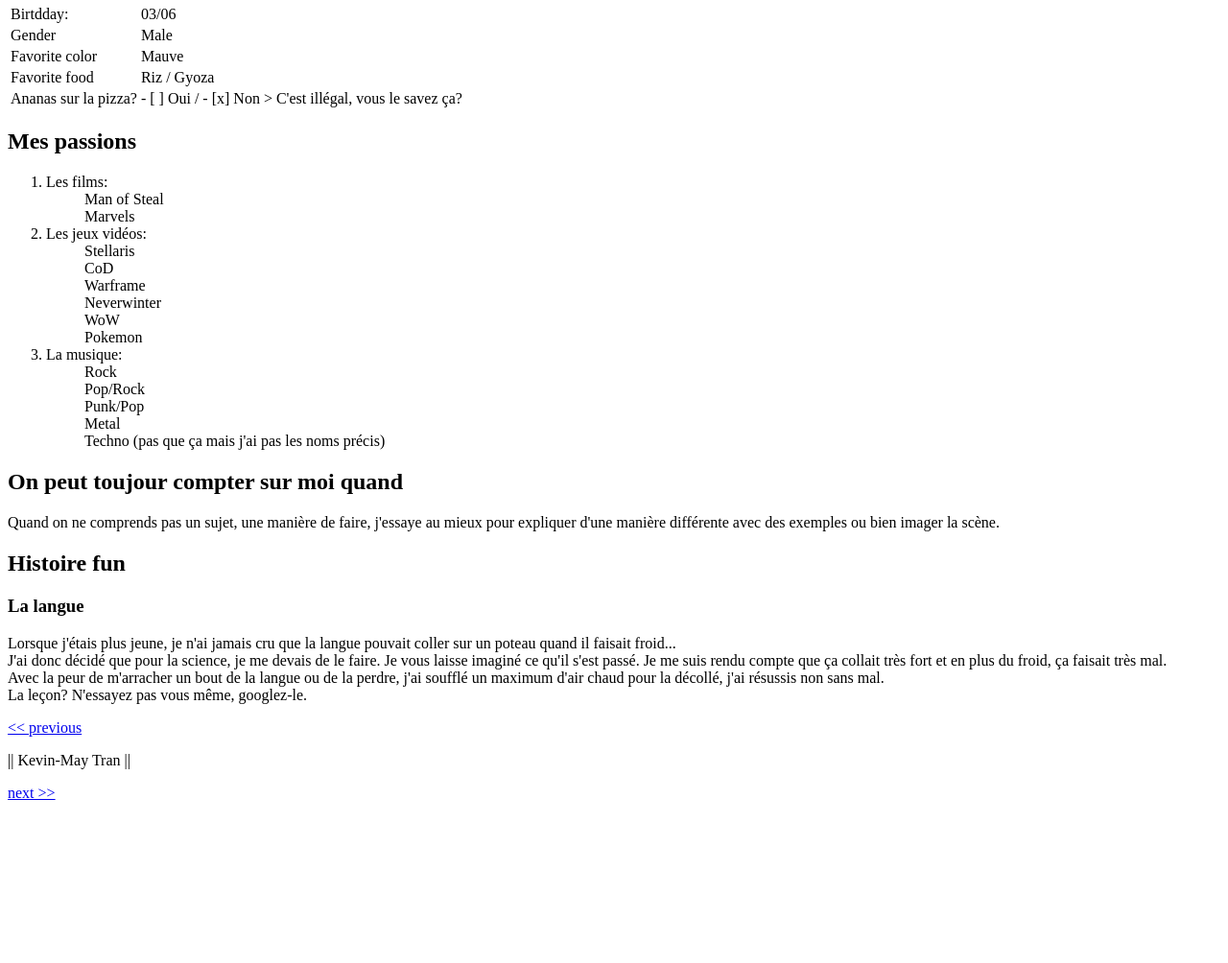
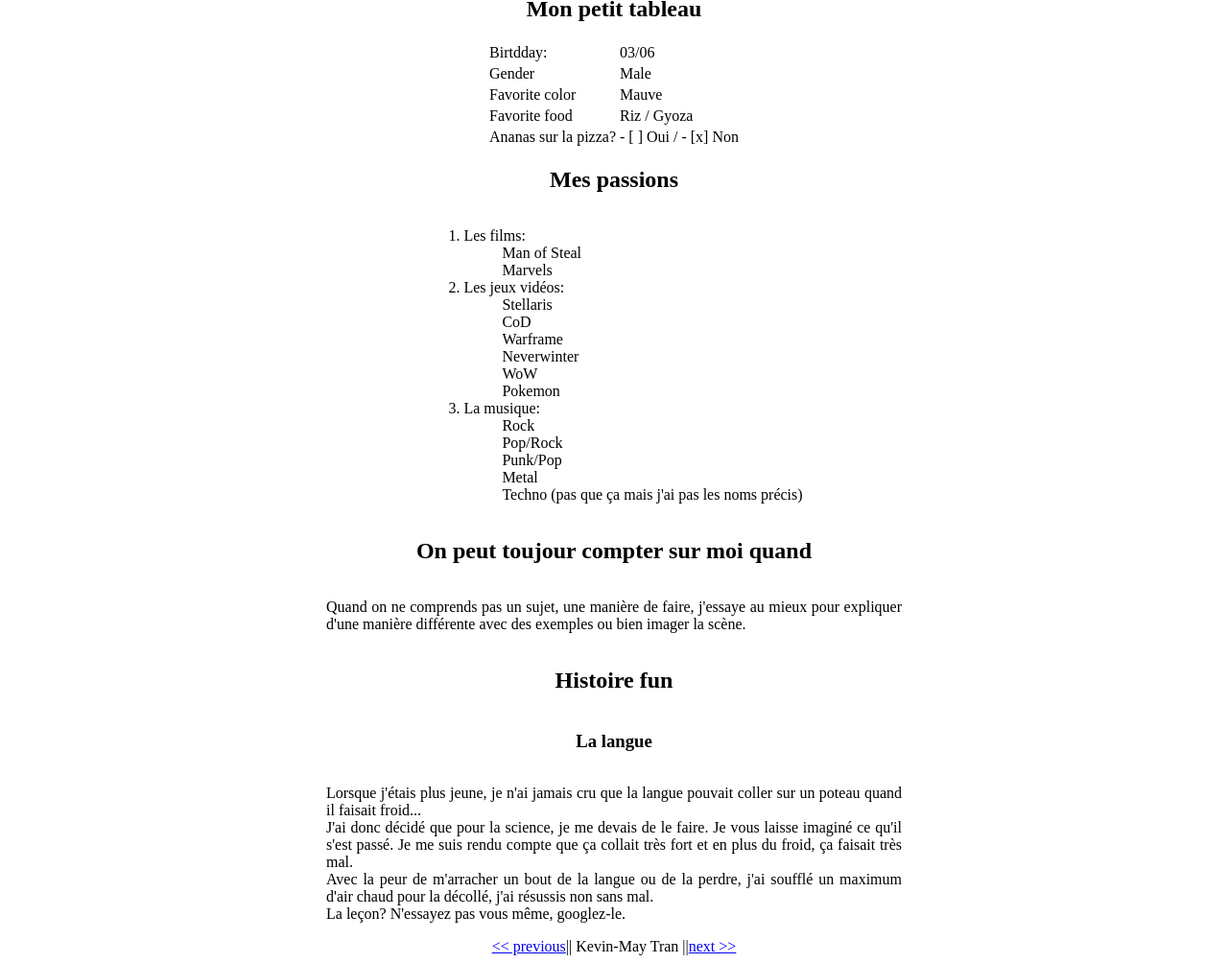
Before and after one commit to Yashidao/markdown-warmup-html, a plain HTML site: page index.html in a window 1280 px wide. Shown: the part 551-1555 px from the top of the page at 96% size. Before the commit the page ends 1395 px from the top, so only its background shows below. Drawn offline with Linux system fonts and the light colour scheme.

Commit message:
css modif

```diff
--- a/index.html
+++ b/index.html
@@ -1,7 +1,7 @@
 <!DOCTYPE html>
 <html lang="en">
     <head>
-        <link rel="stylesheet" href="styles.css">
+        <link rel="stylesheet" href="style.css">
         <title>
             My profile HTML
         </title>
@@ -58,7 +58,7 @@
                     </tr>
                     <tr>
                         <td>Ananas sur la pizza?</td>
-                        <td>- [ ] Oui / - [x] Non > C'est illégal, vous le savez ça?</td>
+                        <td>- [ ] Oui / - [x] Non</td>
                     </tr>
                   </table>
             </div>
@@ -121,18 +121,17 @@
                     La leçon? N'essayez pas vous même, googlez-le.
                     </p>
             </div>
+        </div>
+        <div class="footer">
             <div>
-                <div class="footer">
                 <a href="https://github.com/jptsr/markdown-warmup-html" target="_blank"> << previous</a>
             </div>
             <div>
-                    <p>|| Kevin-May Tran ||</p>
+                <div>|| Kevin-May Tran ||</div>
             </div>
             <div>
                 <a href="https://calcagnoloic.github.io/markdown-warmup-html/" target="_blank"> next >> </a>
             </div>
         </div>
-
-        </div>
     </body>
 </html>
--- a/style.css
+++ b/style.css
@@ -2,6 +2,20 @@
 .flex-contener{
     display: flex;
     flex-direction: column;
-    align-content: center;
-    background-color: blue;
+    justify-content: center;
+    align-items: center;
 }
+.footer{
+    display: flex;
+    flex-direction: row;
+    flex-wrap: nowrap;
+    justify-content: center;
+    align-items: center;
+}
+p{
+    width: 600px;
+    text-align: justify;
+}
+h1{
+    background-color: rgb(179, 207, 155);
+}
```
Lines whose indentation alone changed are shown as unchanged.
